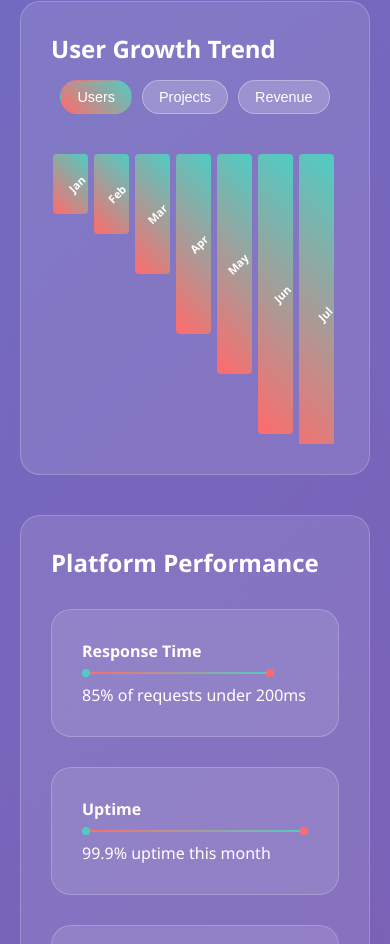
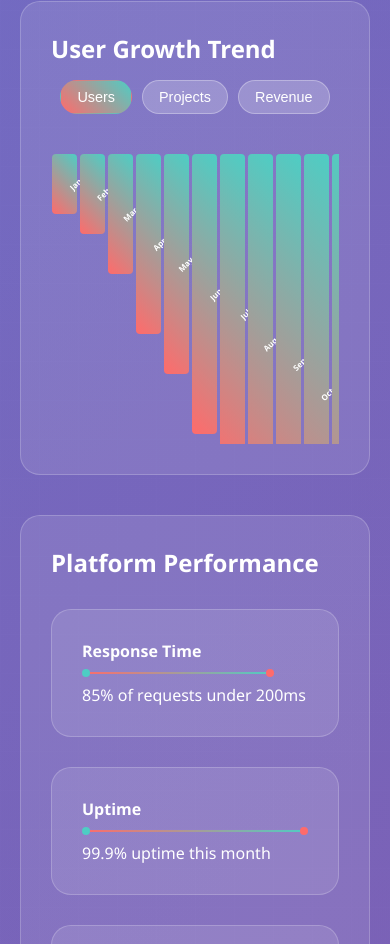
Before and after one commit to guardiantrade2025/hopenocode-landing, a plain HTML site: page index.html in a window 390 px wide. Shown: the part 5980-6924 px from the top of the page. Drawn offline with Linux system fonts and the light colour scheme.

Commit message:
Fix mobile chart labels - reduce size and adjust positioning

```diff
--- a/index.html
+++ b/index.html
@@ -1167,22 +1167,26 @@
 
             /* Fix chart display on mobile */
             .chart-bar {
-                width: 12% !important;
-                min-width: 35px;
-                margin: 0 2px;
+                width: 10% !important; /* Reduced width further */
+                min-width: 25px; /* Reduced min-width */
+                margin: 0 1px; /* Reduced margin */
             }
 
             .chart-bar-label {
-                font-size: 0.7rem;
-                right: 2px;
+                font-size: 0.5rem; /* Significantly reduced font size */
+                right: -5px; /* Moved labels more to the right */
                 white-space: nowrap;
                 transform: translateY(-50%) rotate(-45deg);
                 transform-origin: center;
+                max-width: 20px; /* Added max-width constraint */
+                overflow: hidden;
+                text-overflow: ellipsis;
+                position: absolute; /* Ensure absolute positioning */
             }
 
             .chart-canvas {
                 display: flex;
-                gap: 2px;
+                gap: 1px; /* Further reduced gap */
                 overflow-x: auto;
                 padding: 10px 0;
                 min-height: 200px;
```
